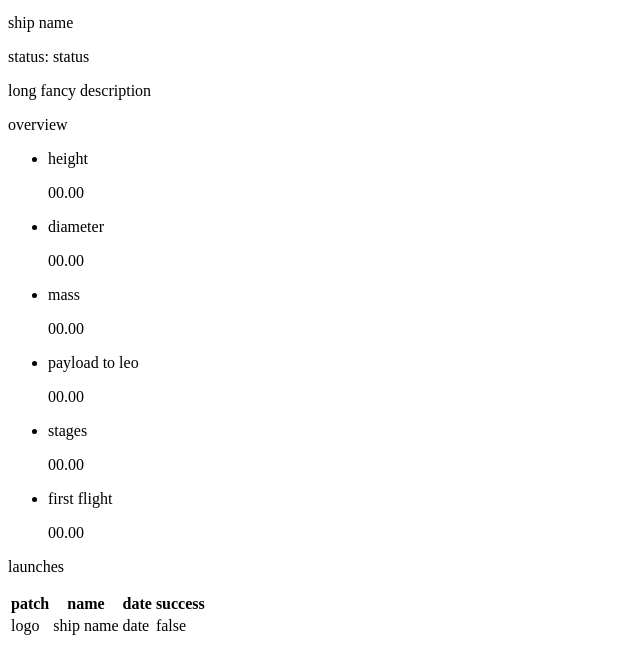
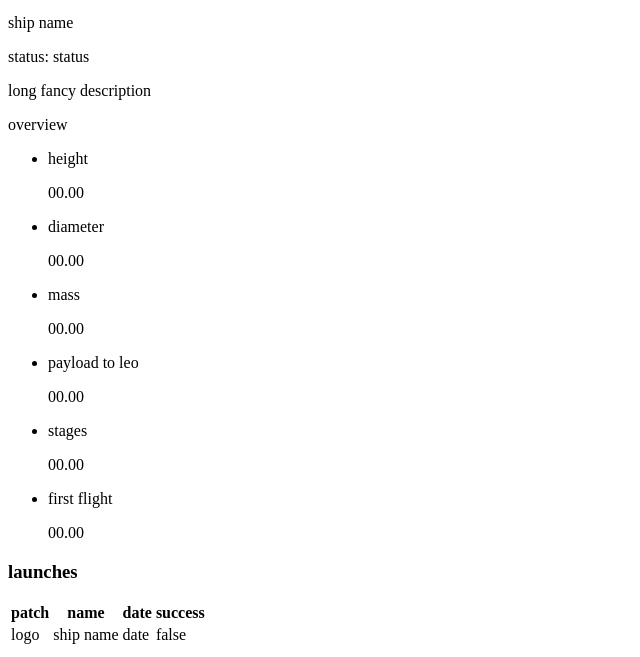
Before and after one commit to pawelsobkowski/spacex-fanmade-website, a plain HTML site: page ships.html in a window 1280 px wide. Shown: the part 143-800 px from the top of the page, without its empty margins (0-640 px from the left). Drawn offline with Linux system fonts and the light colour scheme.

Commit message:
Update ships.html
Co-authored-by: Paweł Sobkowski <ssopel10@gmail.com>

```diff
--- a/ships.html
+++ b/ships.html
@@ -61,7 +61,7 @@
                 <section>
                     <!-- launches -->
                     <div>
-                        <p>launches</p>
+                        <h3>launches</h3>
                         <table>
                             <thead>
                                 <tr>
```
